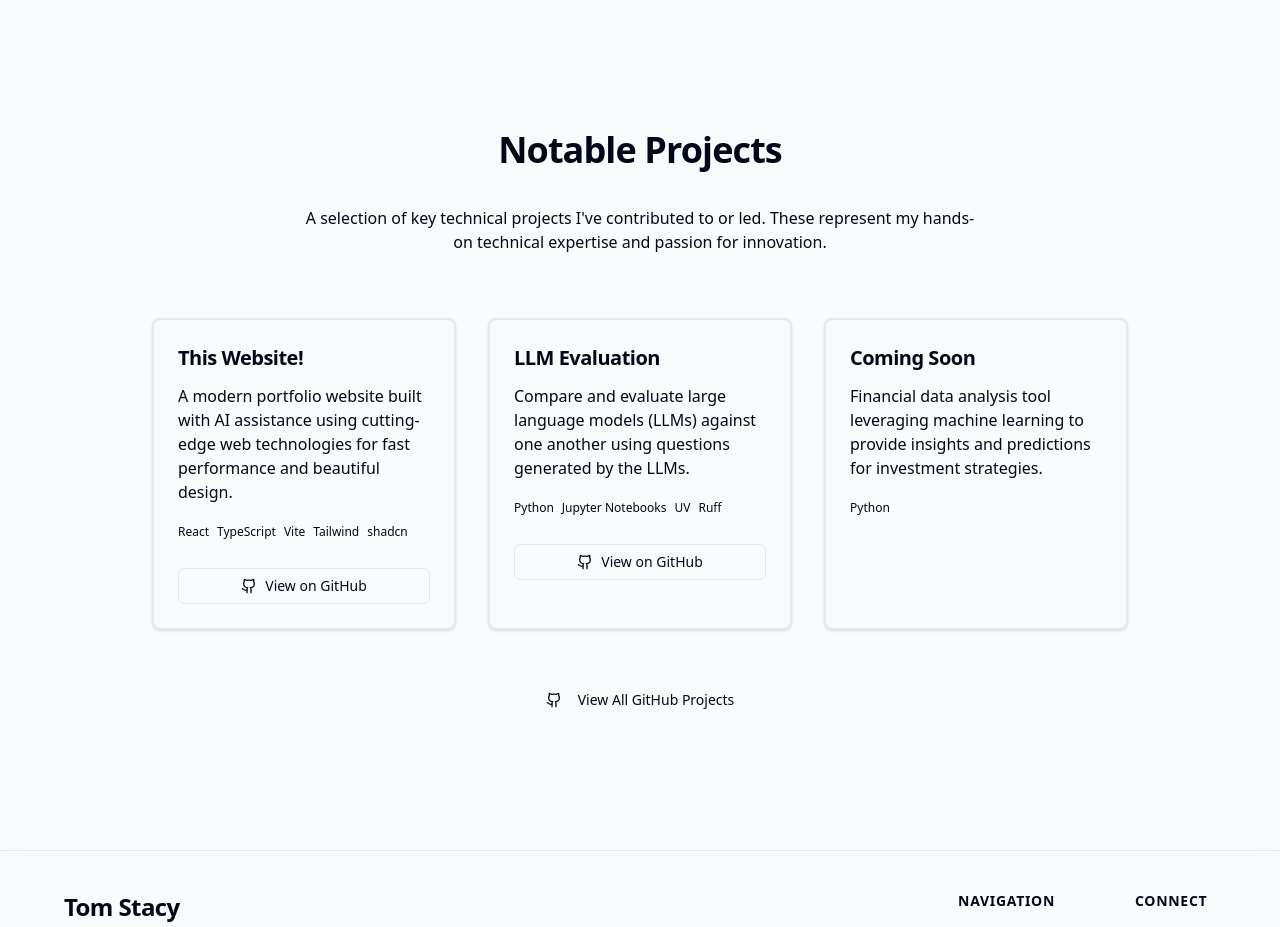
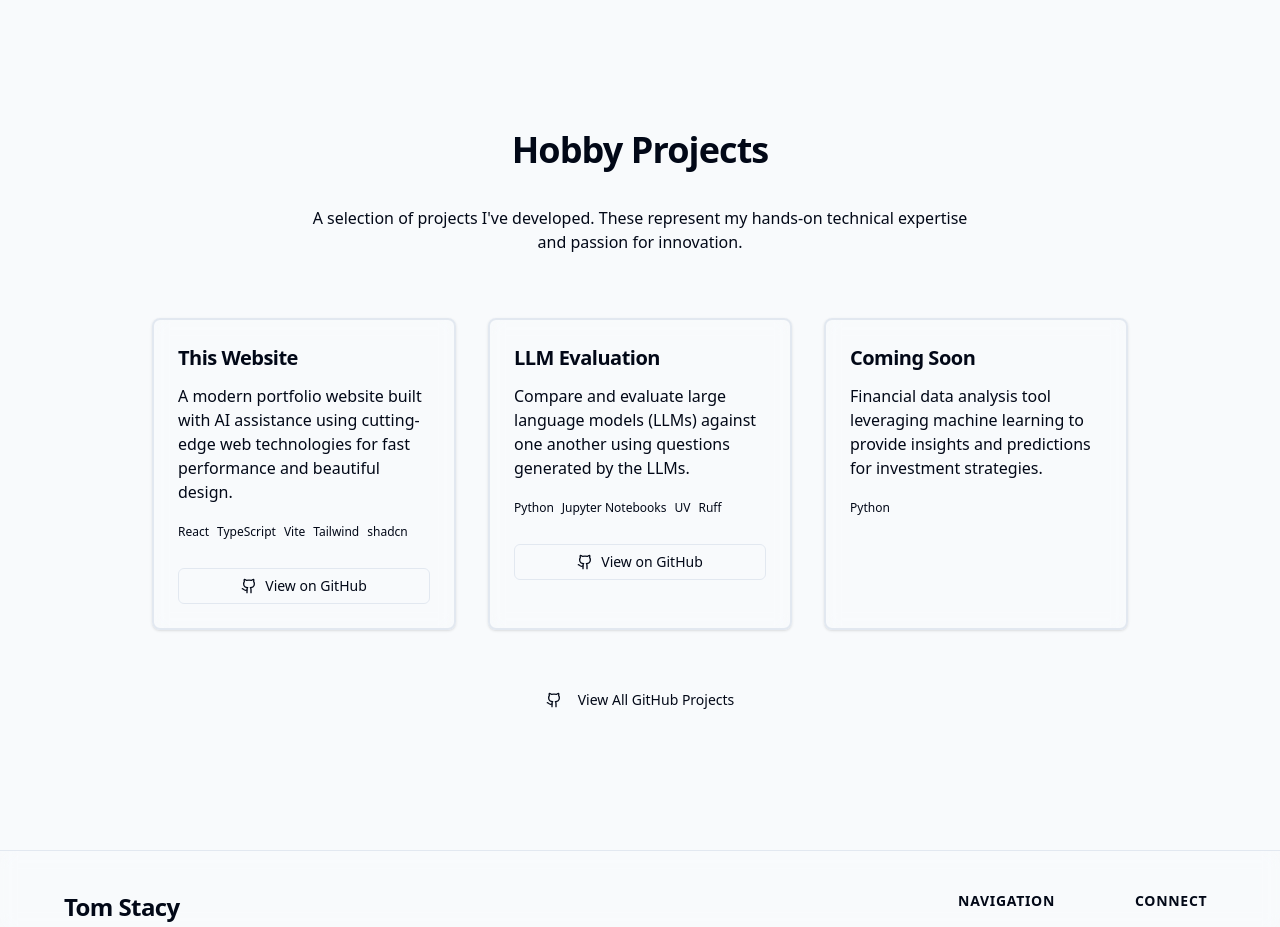
Before and after one commit to TomStacy/Resume-Tom-Stacy, a React (Vite) app: page / in a window 1280 px wide. Shown: the part 4280-5207 px from the top of the page. Built offline with nearby package versions, Linux system fonts and the light colour scheme.

Commit message:
Update project verbiage

```diff
--- a/src/components/Projects.tsx
+++ b/src/components/Projects.tsx
@@ -6,7 +6,7 @@ import { Github } from 'lucide-react';
 const Projects = () => {
   const projects = [
     {
-      title: "This Website!",
+      title: "This Website",
       description: "A modern portfolio website built with AI assistance using cutting-edge web technologies for fast performance and beautiful design.",
       technologies: ["React", "TypeScript", "Vite", "Tailwind", "shadcn"],
       github: "https://github.com/TomStacy/Resume-Tom-Stacy"
@@ -29,11 +29,11 @@ const Projects = () => {
       <div className="container-tight">
         <div className="space-y-4 mb-16 text-center">
           <h2 className="text-3xl md:text-4xl font-bold text-primary">
-            Notable Projects
+            Hobby Projects
           </h2>
           <div className="w-20 h-1 bg-primary mx-auto"></div>
           <p className="text-muted-foreground max-w-2xl mx-auto">
-            A selection of key technical projects I've contributed to or led. These represent my hands-on technical expertise and passion for innovation.
+            A selection of projects I've developed. These represent my hands-on technical expertise and passion for innovation.
           </p>
         </div>
 
```
